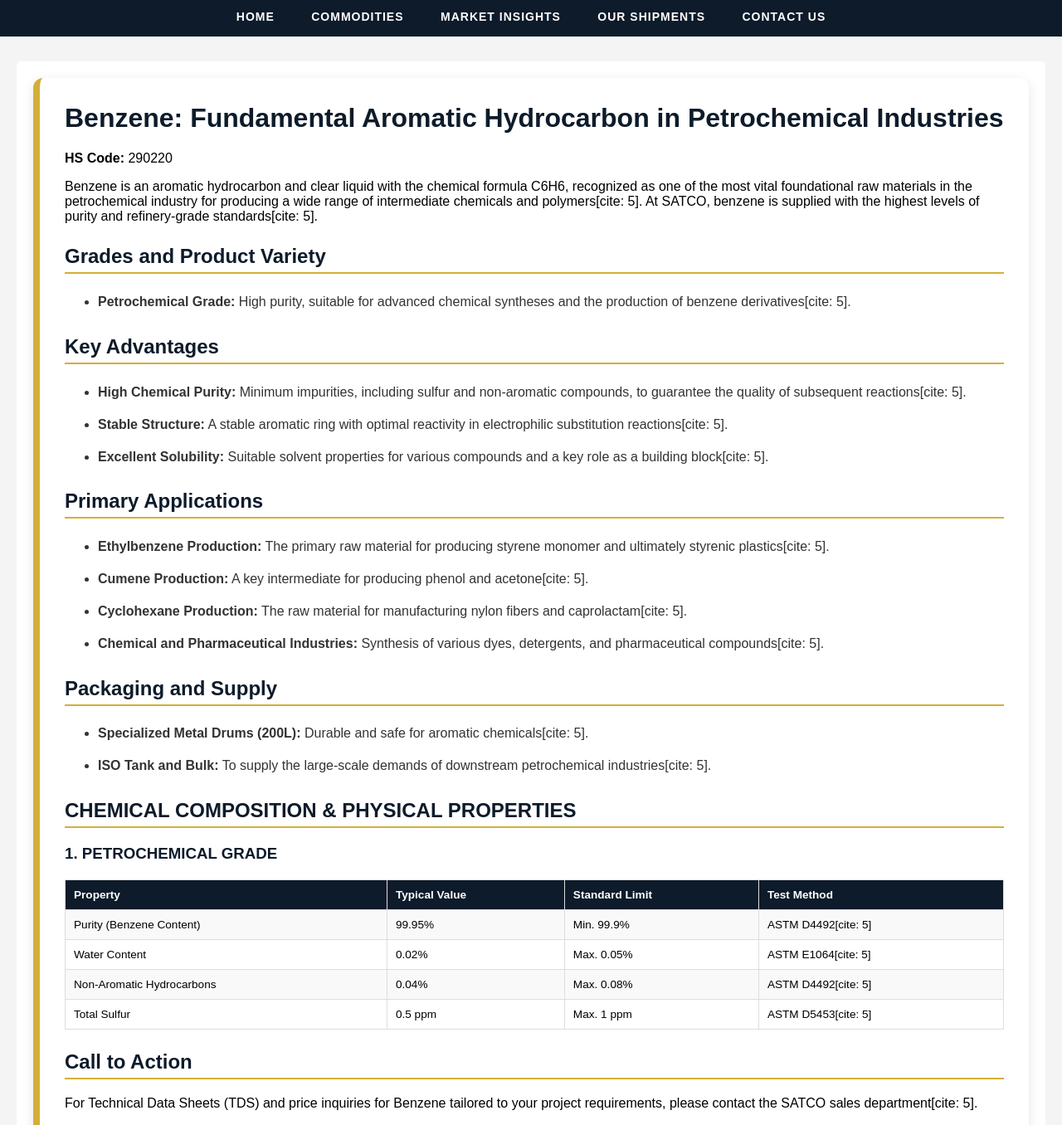
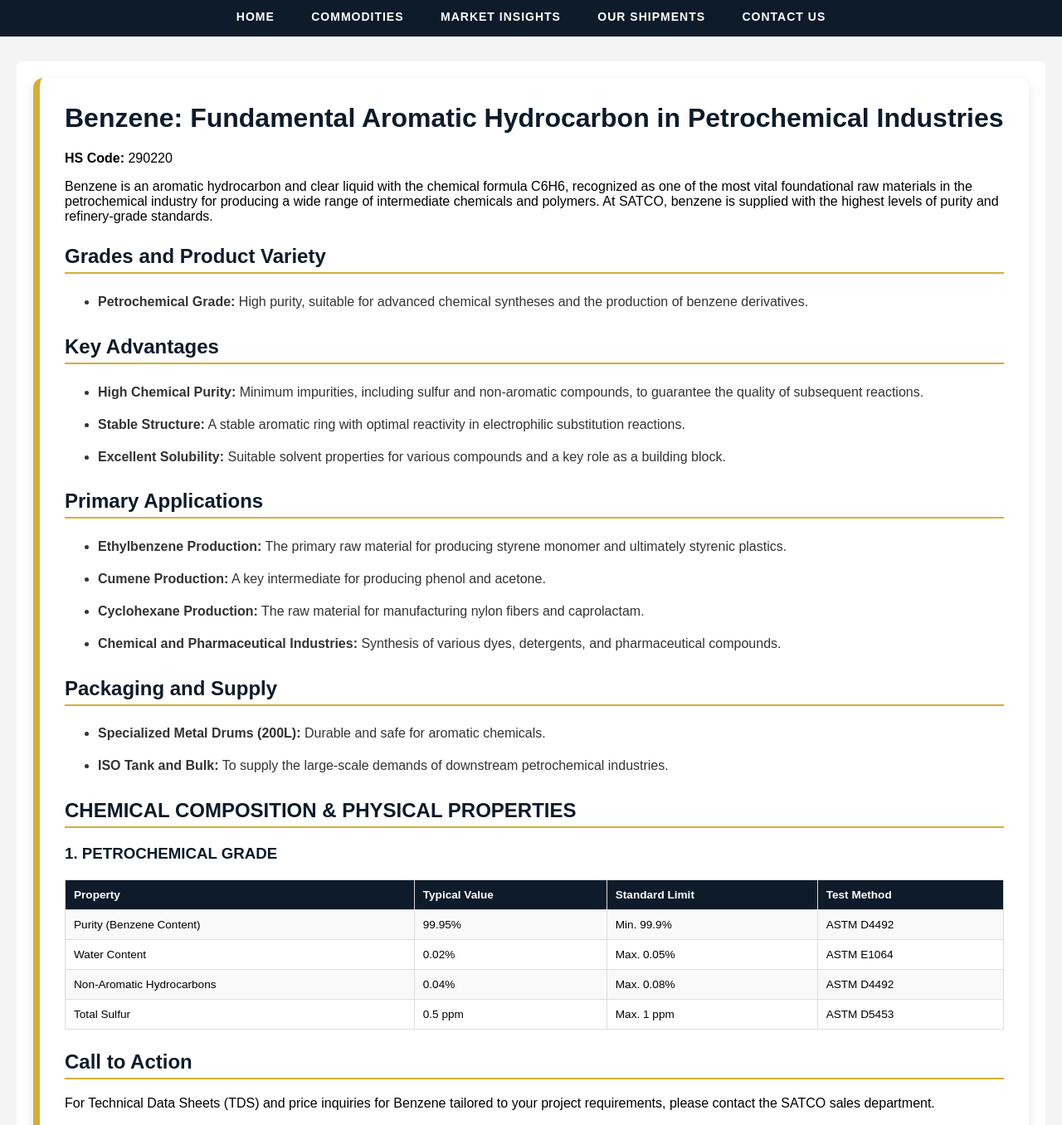
Before and after one commit to satco-petrochemical/satco-petrochemical.github.io, a Jekyll site: the page built from products/benzene/index.html, in a window 1280 px wide and 1400 px high, scrolled down 310 px, cut to the strip 44-1400 px from the top of the window. Shown: the whole strip at 83% size. Built offline with Jekyll 4.4.1, drawn with Linux system fonts in a browser that asks for light colours.

Commit message:
Update index.html

```diff
--- a/products/benzene/index.html
+++ b/products/benzene/index.html
@@ -27,32 +27,32 @@ title: Benzene | SATCO Petrochemical
 <div class="content-card">
   <h1>Benzene: Fundamental Aromatic Hydrocarbon in Petrochemical Industries</h1>
   <p><b>HS Code:</b> 290220</p>
-  <p>Benzene is an aromatic hydrocarbon and clear liquid with the chemical formula C6H6, recognized as one of the most vital foundational raw materials in the petrochemical industry for producing a wide range of intermediate chemicals and polymers[cite: 5]. At SATCO, benzene is supplied with the highest levels of purity and refinery-grade standards[cite: 5].</p>
+  <p>Benzene is an aromatic hydrocarbon and clear liquid with the chemical formula C6H6, recognized as one of the most vital foundational raw materials in the petrochemical industry for producing a wide range of intermediate chemicals and polymers. At SATCO, benzene is supplied with the highest levels of purity and refinery-grade standards.</p>
 
   <h2>Grades and Product Variety</h2>
   <ul>
-    <li><b>Petrochemical Grade:</b> High purity, suitable for advanced chemical syntheses and the production of benzene derivatives[cite: 5].</li>
+    <li><b>Petrochemical Grade:</b> High purity, suitable for advanced chemical syntheses and the production of benzene derivatives.</li>
   </ul>
 
   <h2>Key Advantages</h2>
   <ul>
-    <li><b>High Chemical Purity:</b> Minimum impurities, including sulfur and non-aromatic compounds, to guarantee the quality of subsequent reactions[cite: 5].</li>
-    <li><b>Stable Structure:</b> A stable aromatic ring with optimal reactivity in electrophilic substitution reactions[cite: 5].</li>
-    <li><b>Excellent Solubility:</b> Suitable solvent properties for various compounds and a key role as a building block[cite: 5].</li>
+    <li><b>High Chemical Purity:</b> Minimum impurities, including sulfur and non-aromatic compounds, to guarantee the quality of subsequent reactions.</li>
+    <li><b>Stable Structure:</b> A stable aromatic ring with optimal reactivity in electrophilic substitution reactions.</li>
+    <li><b>Excellent Solubility:</b> Suitable solvent properties for various compounds and a key role as a building block.</li>
   </ul>
 
   <h2>Primary Applications</h2>
   <ul>
-    <li><b>Ethylbenzene Production:</b> The primary raw material for producing styrene monomer and ultimately styrenic plastics[cite: 5].</li>
-    <li><b>Cumene Production:</b> A key intermediate for producing phenol and acetone[cite: 5].</li>
-    <li><b>Cyclohexane Production:</b> The raw material for manufacturing nylon fibers and caprolactam[cite: 5].</li>
-    <li><b>Chemical and Pharmaceutical Industries:</b> Synthesis of various dyes, detergents, and pharmaceutical compounds[cite: 5].</li>
+    <li><b>Ethylbenzene Production:</b> The primary raw material for producing styrene monomer and ultimately styrenic plastics.</li>
+    <li><b>Cumene Production:</b> A key intermediate for producing phenol and acetone.</li>
+    <li><b>Cyclohexane Production:</b> The raw material for manufacturing nylon fibers and caprolactam.</li>
+    <li><b>Chemical and Pharmaceutical Industries:</b> Synthesis of various dyes, detergents, and pharmaceutical compounds.</li>
   </ul>
 
   <h2>Packaging and Supply</h2>
   <ul>
-    <li><b>Specialized Metal Drums (200L):</b> Durable and safe for aromatic chemicals[cite: 5].</li>
-    <li><b>ISO Tank and Bulk:</b> To supply the large-scale demands of downstream petrochemical industries[cite: 5].</li>
+    <li><b>Specialized Metal Drums (200L):</b> Durable and safe for aromatic chemicals.</li>
+    <li><b>ISO Tank and Bulk:</b> To supply the large-scale demands of downstream petrochemical industries.</li>
   </ul>
 
   <h2>CHEMICAL COMPOSITION & PHYSICAL PROPERTIES</h2>
@@ -60,12 +60,12 @@ title: Benzene | SATCO Petrochemical
   <h3>1. PETROCHEMICAL GRADE</h3>
   <table>
     <tr><th>Property</th><th>Typical Value</th><th>Standard Limit</th><th>Test Method</th></tr>
-    <tr><td>Purity (Benzene Content)</td><td>99.95%</td><td>Min. 99.9%</td><td>ASTM D4492[cite: 5]</td></tr>
-    <tr><td>Water Content</td><td>0.02%</td><td>Max. 0.05%</td><td>ASTM E1064[cite: 5]</td></tr>
-    <tr><td>Non-Aromatic Hydrocarbons</td><td>0.04%</td><td>Max. 0.08%</td><td>ASTM D4492[cite: 5]</td></tr>
-    <tr><td>Total Sulfur</td><td>0.5 ppm</td><td>Max. 1 ppm</td><td>ASTM D5453[cite: 5]</td></tr>
+    <tr><td>Purity (Benzene Content)</td><td>99.95%</td><td>Min. 99.9%</td><td>ASTM D4492</td></tr>
+    <tr><td>Water Content</td><td>0.02%</td><td>Max. 0.05%</td><td>ASTM E1064</td></tr>
+    <tr><td>Non-Aromatic Hydrocarbons</td><td>0.04%</td><td>Max. 0.08%</td><td>ASTM D4492</td></tr>
+    <tr><td>Total Sulfur</td><td>0.5 ppm</td><td>Max. 1 ppm</td><td>ASTM D5453</td></tr>
   </table>
 
   <h2>Call to Action</h2>
-  <p>For Technical Data Sheets (TDS) and price inquiries for Benzene tailored to your project requirements, please contact the SATCO sales department[cite: 5].</p>
+  <p>For Technical Data Sheets (TDS) and price inquiries for Benzene tailored to your project requirements, please contact the SATCO sales department.</p>
 </div>
```
